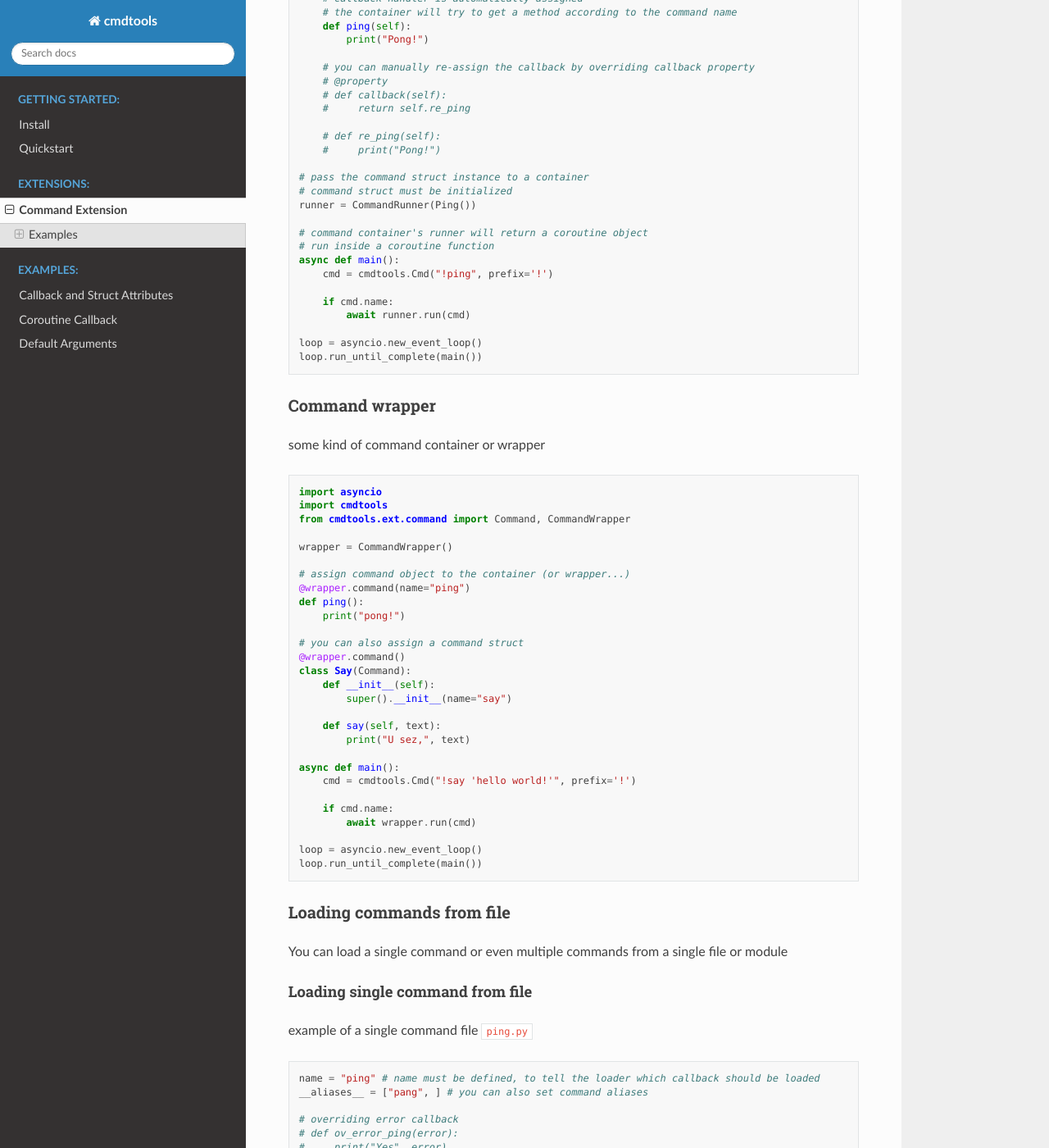
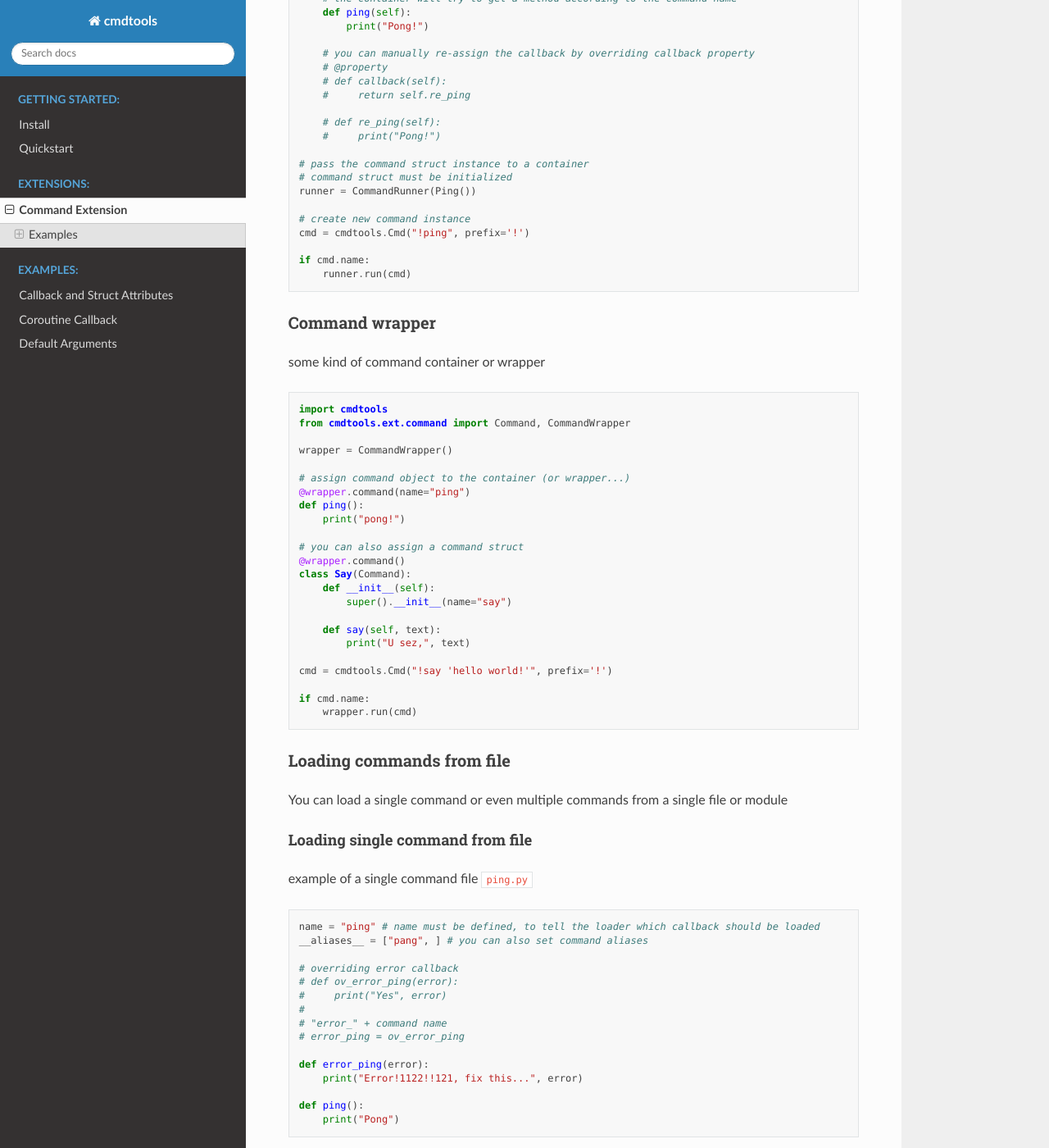
Before and after one commit to HugeBrain16/cmdtools, a Sphinx documentation site: the page built from docs/ext/command.rst, in a window 1280 px wide and 1400 px high, scrolled down 536 px. Shown: the whole window at 82% size. Built offline with Sphinx 7.4.7 and the Read the Docs theme 2.0.0, drawn with Linux system fonts in a browser that asks for light colours; some of the changed text lies outside the part shown.

Commit message:
update docs

```diff
--- a/docs/conf.py
+++ b/docs/conf.py
@@ -22,7 +22,7 @@ copyright = '2021, HugeBrain16'
 author = 'HugeBrain16'
 
 # The full version, including alpha/beta/rc tags
-release = '2.4.9'
+release = '2.5.0'
 
 
 # -- General configuration ---------------------------------------------------
--- a/docs/examples/default_arguments.rst
+++ b/docs/examples/default_arguments.rst
@@ -8,7 +8,7 @@ Default Arguments
     def say(text, name="Someone"):
         print(f"{name} sez, {text}")
 
-    cmd = cmdtools.Cmd("!say '𝒥 𝒶𝓂 𝒶 𝑀𝒶𝓃 𝑜𝒻 𝐹𝑜𝓇𝓉𝓊𝓃𝑒, 𝒶𝓃𝒹 𝒥 𝓂𝓊𝓈𝓉 𝓈𝑒𝑒𝓀 𝓂𝓎 𝐹𝑜𝓇𝓉𝓊𝓃𝑒'", prefix='!')
+    cmd = cmdtools.Cmd("!say 'Very good!, very good!, yay!'", prefix='!')
 
     if cmd.name:
         cmd.process_cmd(say)
--- a/docs/ext/command.rst
+++ b/docs/ext/command.rst
@@ -13,7 +13,6 @@ ________________________
 
 .. code:: py
 
-    import asyncio
     import cmdtools
     from cmdtools.ext.command import Command, CommandRunner
 
@@ -39,16 +38,11 @@ ________________________
     # command struct must be initialized
     runner = CommandRunner(Ping())
 
-    # command container's runner will return a coroutine object
-    # run inside a coroutine function
-    async def main():
-        cmd = cmdtools.Cmd("!ping", prefix='!')
+    # create new command instance
+    cmd = cmdtools.Cmd("!ping", prefix='!')
 
-        if cmd.name:
-            await runner.run(cmd)
-
-    loop = asyncio.new_event_loop()
-    loop.run_until_complete(main())
+    if cmd.name:
+        runner.run(cmd)
 
 Command wrapper
 _______________
@@ -57,7 +51,6 @@ some kind of command container or wrapper
 
 .. code:: py
 
-    import asyncio
     import cmdtools
     from cmdtools.ext.command import Command, CommandWrapper
 
@@ -77,14 +70,10 @@ some kind of command container or wrapper
         def say(self, text):
             print("U sez,", text)
 
-    async def main():
-        cmd = cmdtools.Cmd("!say 'hello world!'", prefix='!')
+    cmd = cmdtools.Cmd("!say 'hello world!'", prefix='!')
 
-        if cmd.name:
-            await wrapper.run(cmd)
-
-    loop = asyncio.new_event_loop()
-    loop.run_until_complete(main())
+    if cmd.name:
+        wrapper.run(cmd)
 
 Loading commands from file
 __________________________
@@ -118,7 +107,6 @@ and script for loading and running the command
 
 .. code:: py
 
-    import asyncio
     import cmdtools
     from cmdtools.ext.command import CommandModule
 
@@ -129,14 +117,10 @@ and script for loading and running the command
     if command.commands:
         print("Command loaded!")
 
-    async def main():
-        cmd = cmdtools.Cmd("!ping", prefix='!')
+    cmd = cmdtools.Cmd("!ping", prefix='!')
 
-        if cmd.name:
-            await command.run(cmd)
-
-    loop = asyncio.new_event_loop()
-    loop.run_until_complete(main())
+    if cmd.name:
+        command.run(cmd)
 
 Loading multiple commands from a single file
 ++++++++++++++++++++++++++++++++++++++++++++
@@ -166,7 +150,6 @@ and loader or runner script
 
 .. code:: py
 
-    import asyncio
     import cmdtools
     from cmdtools.ext.command import CommandModule
 
@@ -177,12 +160,8 @@ and loader or runner script
     if command.commands:
         print("Commands loaded!")
 
-    async def main():
-        cmd1 = cmdtools.Cmd("!test1", prefix='!')
-        cmd2 = cmdtools.Cmd("!test2", prefix='!')
+    cmd1 = cmdtools.Cmd("!test1", prefix='!')
+    cmd2 = cmdtools.Cmd("!test2", prefix='!')
 
-        await command.run(cmd1)
-        await command.run(cmd2)
-
-    loop = asyncio.new_event_loop()
-    loop.run_until_complete(main())
+    command.run(cmd1)
+    command.run(cmd2)
```
Also changed, not shown: docs/examples/callback_attributes.rst (+6 -11 lines), docs/examples/coroutine_callback.rst (+3 -8 lines).
